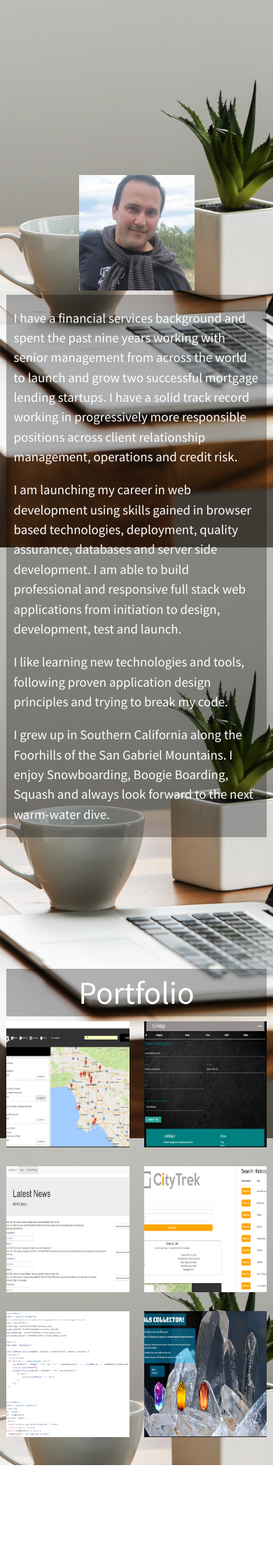
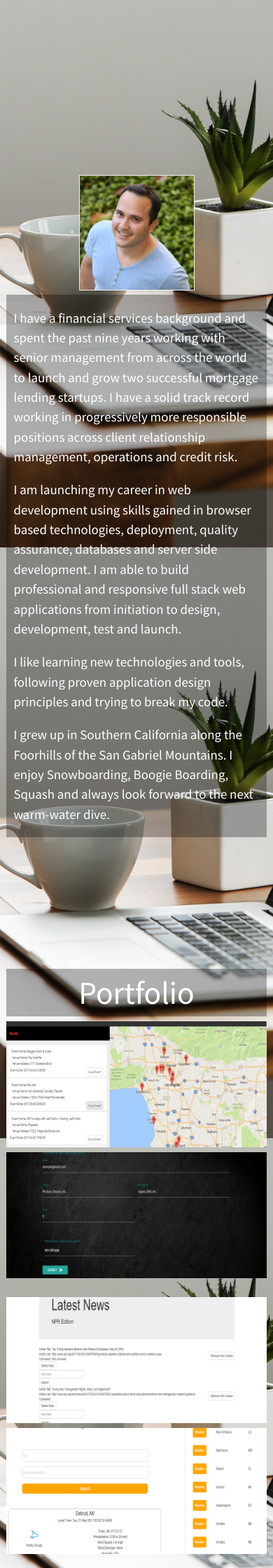
Before and after one commit to omarhadary/PersonalWebsite, a PHP site: page / in a window 390 px wide. Shown: the part 906-3146 px from the top of the page at 70% size. Before the commit the page ends 2999 px from the top, so only its background shows below. Run offline with PHP 8.4, Linux system fonts and the light colour scheme; some libraries are stand-ins or nearby versions.

Commit message:
updates to headshot, portfolio width for mobile phones and resume

```diff
--- a/assets/styles/styles.css
+++ b/assets/styles/styles.css
@@ -26,12 +26,20 @@ nav .nav-wrapper {
 .headShot {
 	background: url("../img/headShot.jpg") center;
 	background-size: cover;
+	border: solid 1px #EFEFEF;
 	height: 100%;
+	/*padding: 5px;*/
 	width: 100%;
 	-webkit-background-size: cover;
 	-moz-background-size: cover;
 	-o-background-size: cover;
 }
+/*a:hover img.headShot {
+    border: solid 1px #CCC;
+    -moz-box-shadow: 1px 1px 5px #999;
+    -webkit-box-shadow: 1px 1px 5px #999;
+        box-shadow: 1px 1px 5px #999;
+}*/
 .about-line {
 	background-color: rgba(0, 0, 0, 0.3);
 	color: white;
@@ -142,7 +150,7 @@ a {
 
 @media only screen and (min-width: 175px) and (max-width: 600px) and (-webkit-min-device-pixel-ratio: 1) {
 	#portfolio-1, #portfolio-2, #portfolio-3, #portfolio-4, #portfolio-5, #portfolio-6 {
-		font-size: 45%;
+		font-size: 70%;
 		height: 180px;
 	}
 	/*#contact-modal {
--- a/personalWebsite.html
+++ b/personalWebsite.html
@@ -24,7 +24,7 @@
 						<a class="smooth-scroll" href="#portfolio">Portfolio</a>
 					</li>
 					<li>
-						<a href="https://drive.google.com/open?id=0B65ltoKiE3tiNVo3Yjd5emliUGc" target="_blank">Resume</a>
+						<a href="https://drive.google.com/open?id=0B65ltoKiE3tibjh4U09SS0tRYm8" target="_blank">Resume</a>
 					</li>
 					<li>
 						<a class="waves-effect waves-light" href="#contact-modal">Contact</a>
@@ -44,7 +44,7 @@
 					<a class="smooth-scroll" href="#portfolio">Portfolio</a>
 				</li>
 				<li>
-					<a href="https://drive.google.com/open?id=0B65ltoKiE3tiNlMwTkdHTXNHazg" target="_blank">Resume</a>
+					<a href="https://drive.google.com/open?id=0B65ltoKiE3tibjh4U09SS0tRYm8" target="_blank">Resume</a>
 				</li>
 				<li>
 					<a class="waves-effect waves-light" href="#contact-modal">Contact</a>
@@ -97,7 +97,7 @@
 				Portfolio
 			</div>
 			<div class="row">
-				<div class="col s6 m6 l6">
+				<div class="col s12 m6 l6">
 					<div id="portfolio-1">
 						<div class="card dark-bg">
 							<span class="card-title">Tukio</span>
@@ -109,7 +109,7 @@
 						</div>
 					</div>
 				</div>
-				<div class="col s6 m6 l6">
+				<div class="col s12 m6 l6">
 					<div id="portfolio-2">
 						<div class="card dark-bg">
 							<span class="card-title">GoFridge</span>
@@ -123,7 +123,7 @@
 				</div>
 			</div>
 			<div class="row">
-				<div class="col s6 m6 l6">
+				<div class="col s12 m6 l6">
 					<div id="portfolio-3">
 						<div class="card dark-bg">
 							<span class="card-title">Latest News</span>
@@ -135,7 +135,7 @@
 						</div>
 					</div>
 				</div>
-				<div class="col s6 m6 l6">
+				<div class="col s12 m6 l6">
 					<div id="portfolio-4">
 						<div class="card dark-bg">
 							<span class="card-title">CityTrek</span>
@@ -149,7 +149,7 @@
 				</div>
 			</div>
 			<div class="row">
-				<div class="col s6 m6 l6">
+				<div class="col s12 m6 l6">
 					<div id="portfolio-5">
 						<div class="card dark-bg">
 							<span class="card-title">LIRI Node App</span>
@@ -161,7 +161,7 @@
 						</div>
 					</div>
 				</div>
-				<div class="col s6 m6 l6">
+				<div class="col s12 m6 l6">
 					<div id="portfolio-6">
 						<div class="card dark-bg">
 							<span class="card-title">Crystals Collector</span>
```
Also changed, not shown: assets/img/headShot.jpg.
